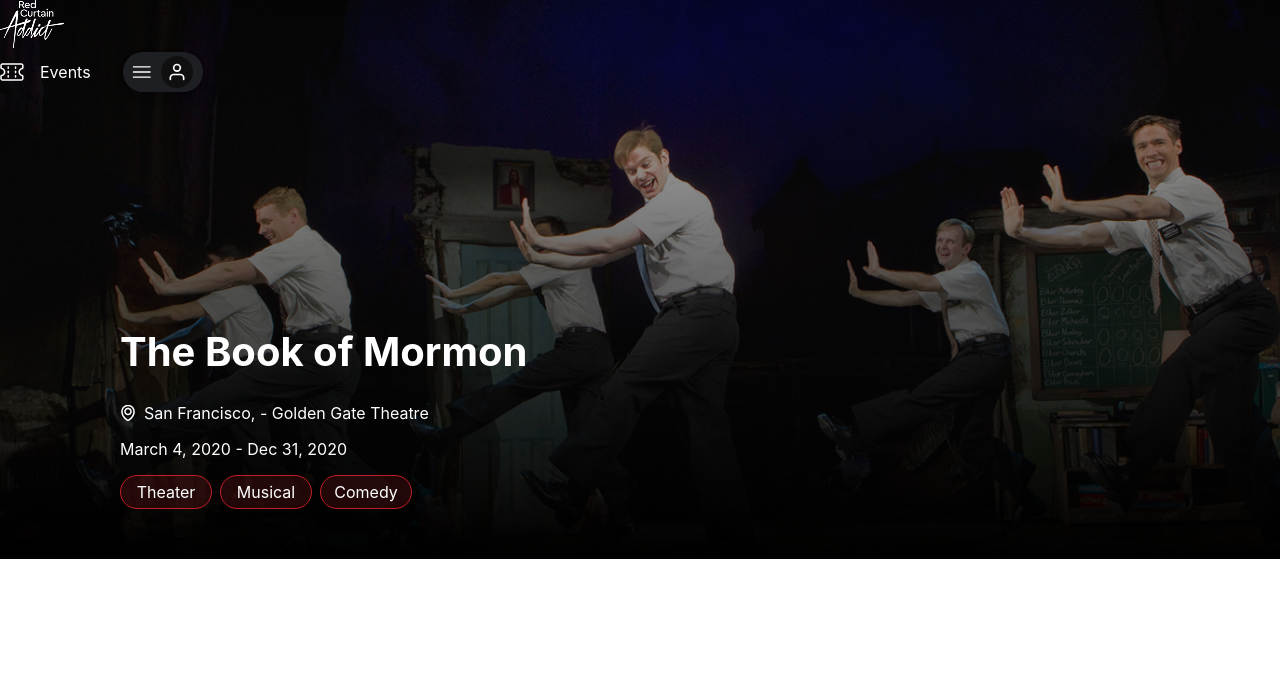
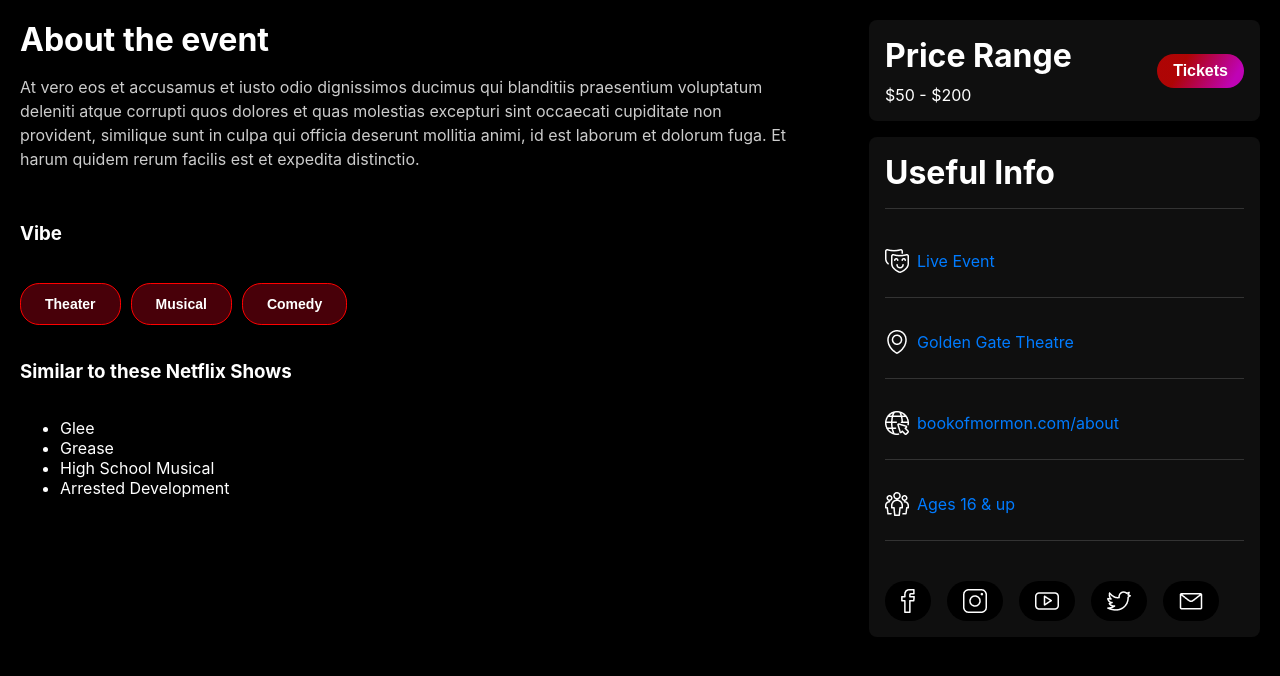
Before and after one commit to howardrosita/DT-Final-Project, a React (Create React App) app in the folder app/my-app/: page / in a window 1280 px wide. Shown: the top 676 px of the page. Built offline with nearby package versions, Linux system fonts and the light colour scheme.

Commit message:
refactor: clean up unused imports and adjust component rendering order

```diff
--- a/app/my-app/src/App.tsx
+++ b/app/my-app/src/App.tsx
@@ -1,14 +1,13 @@
-import React from "react";
-import logo from "./logo.svg";
+// import logo from "./logo.svg";
 import "./App.css";
-import { HeroMain } from "./components/NavbarHero/HeroMain";
+// import { HeroMain } from "./components/NavbarHero/HeroMain";
 import AboutEvent from "./components/AboutEvents";
 
 function App() {
   return (
     <>
-      <HeroMain />
-      {/* <AboutEvent /> */}
+      {/* <HeroMain /> */}
+      <AboutEvent />
     </>
   );
 }
```
